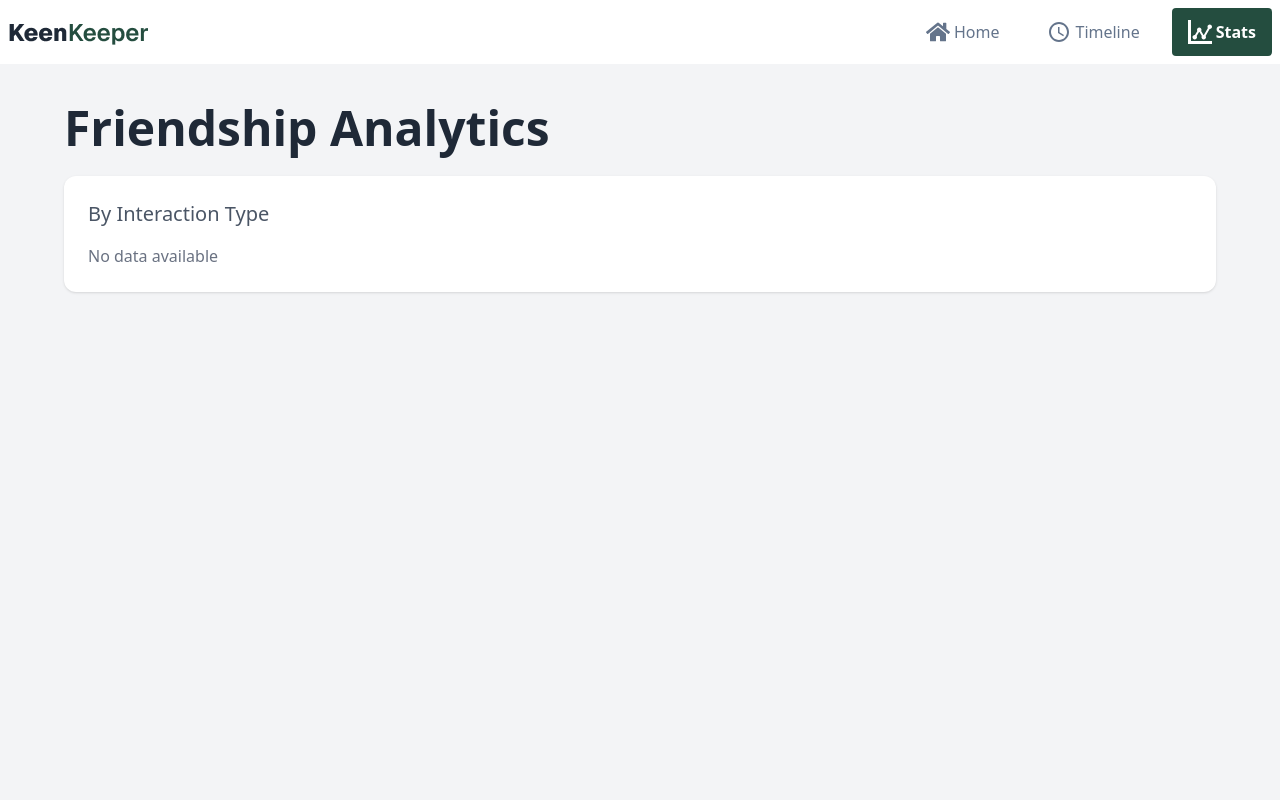
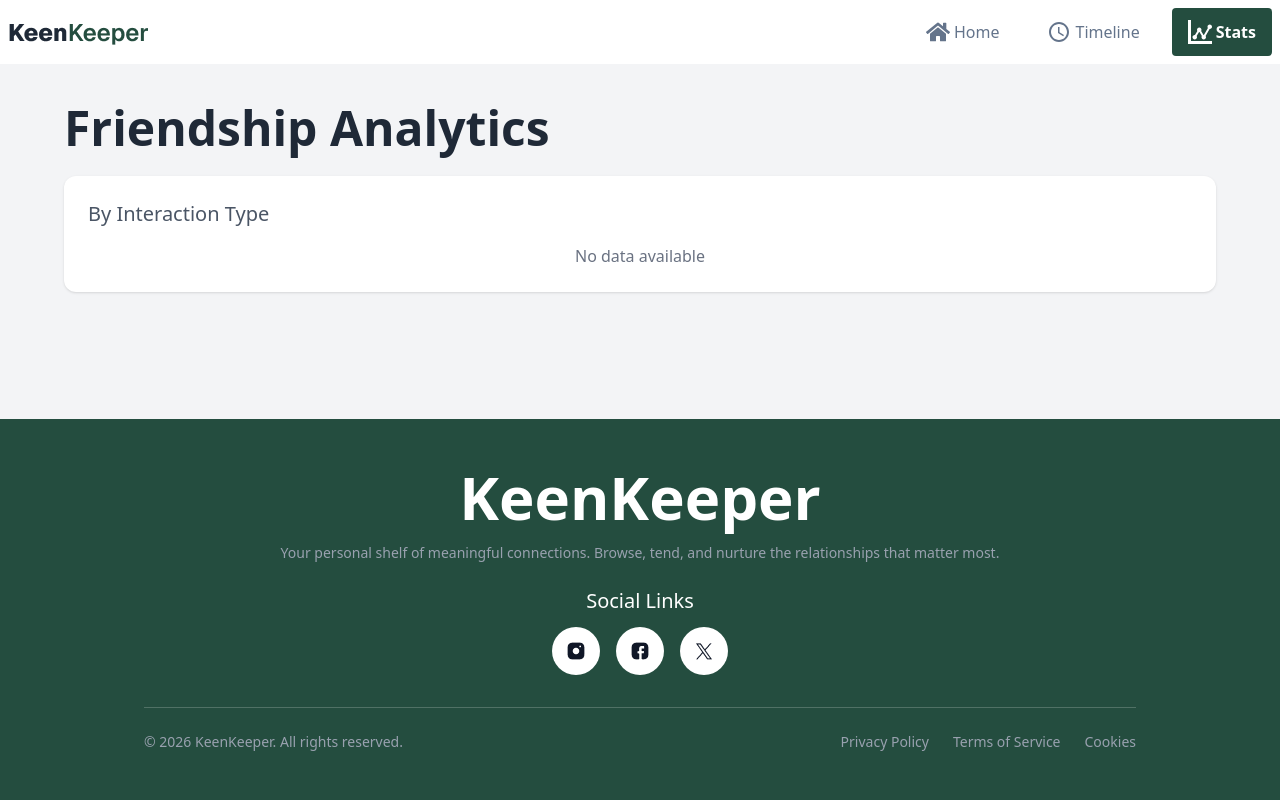
Before and after one commit to rabbitkg/B13-A07, a Next.js app: page /stats in a window 1280 px wide. Shown: the top 800 px of the page. Built offline with nearby package versions, Linux system fonts and the light colour scheme.

Commit message:
added a informational Redme.md file.

```diff
--- a/src/app/layout.js
+++ b/src/app/layout.js
@@ -32,10 +32,12 @@ export default function RootLayout({ children }) {
       data-theme="light"
       className={`${geistSans.variable} ${geistMono.variable} h-full antialiased`}
     >
-      <body className="min-h-full flex flex-col bg-[#F8FAFC]">
+      <body className="min-h-full flex flex-col bg-gray-100">
         <Providers>
         <Navbar/>
-          {children}
+          <main className="flex-grow">
+            {children}
+          </main>
           <Toaster position="top-center"/>
         </Providers>
         {/* <Toaster position="top-center" richColors /> */}
--- a/src/app/stats/page.jsx
+++ b/src/app/stats/page.jsx
@@ -28,7 +28,7 @@ const StatsPage = () => {
     ];
 
     return (
-    <div className="bg-gray-100 min-h-screen px-6 py-10">
+        <div className="bg-gray-100 px-6 py-10">
             <div className="max-w-6xl mx-auto">
 
                 {/* Title */}
@@ -43,15 +43,15 @@ const StatsPage = () => {
                     </p>
 
                     {timelineData.length === 0 ? (
-            <p className="text-gray-500">No data available</p>
+                        <p className="text-gray-500 text-center">No data available</p>
                     ) : (
                         <div className="flex justify-center items-center">
-              <PieChart width={300} height={300}>
+                            <PieChart width={500} height={500}>
 
                                 <Pie
                                     data={data}
-                  innerRadius={80}
-                  outerRadius={110}
+                                    innerRadius={130}
+                                    outerRadius={180}
                                     paddingAngle={5}
                                     dataKey="value"
                                     cornerRadius={10}
--- a/src/app/timeline/page.jsx
+++ b/src/app/timeline/page.jsx
@@ -21,7 +21,7 @@ const TimelinePage = () => {
       : timelineData.filter((item) => item.type === filter);
 
   return (
-    <div className="bg-gray-100 min-h-screen px-6 py-10">
+    <div className="bg-gray-100 px-6 py-10">
       {/* Header */}
       <div className="max-w-6xl mx-auto">
         <h2 className="text-3xl font-bold mb-4">Timeline</h2>
```
Also changed, not shown: 1 other file (tests, documents, lock files or other folders). Lines whose indentation alone changed are shown as unchanged.
